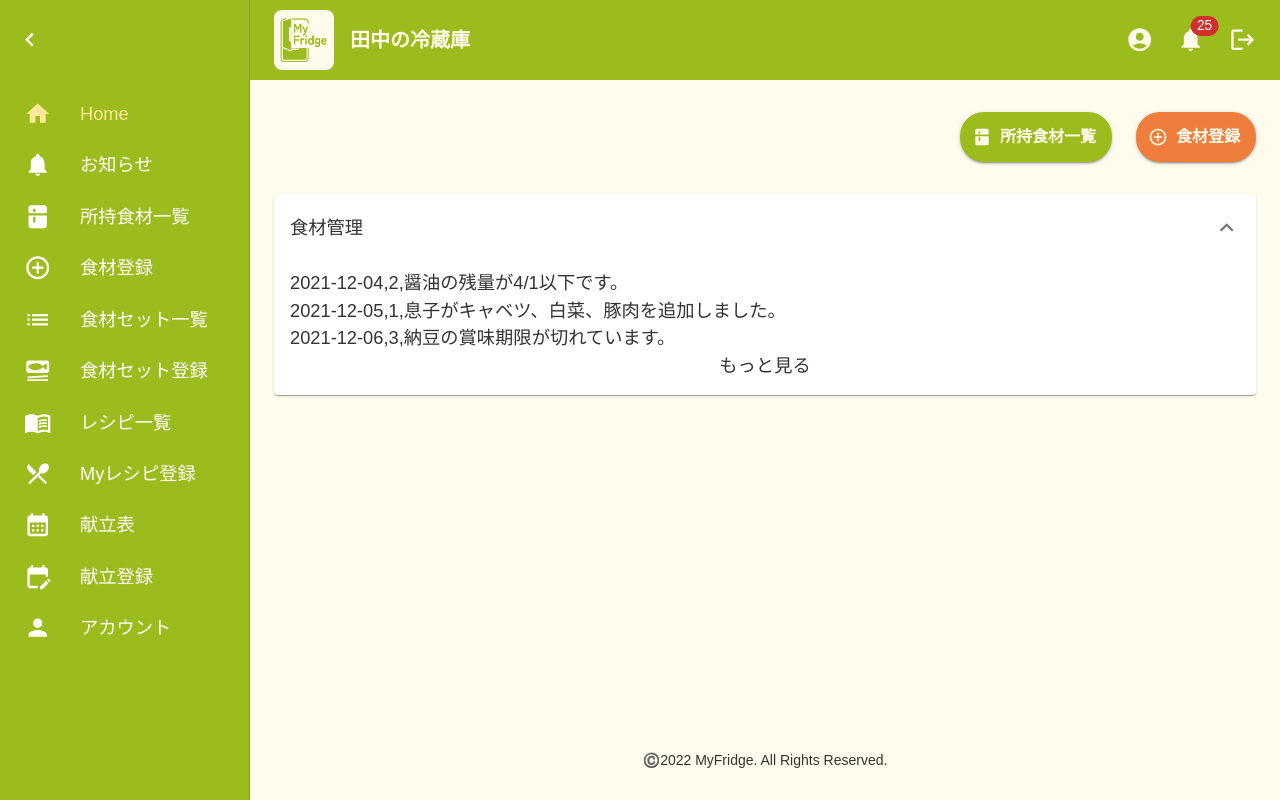
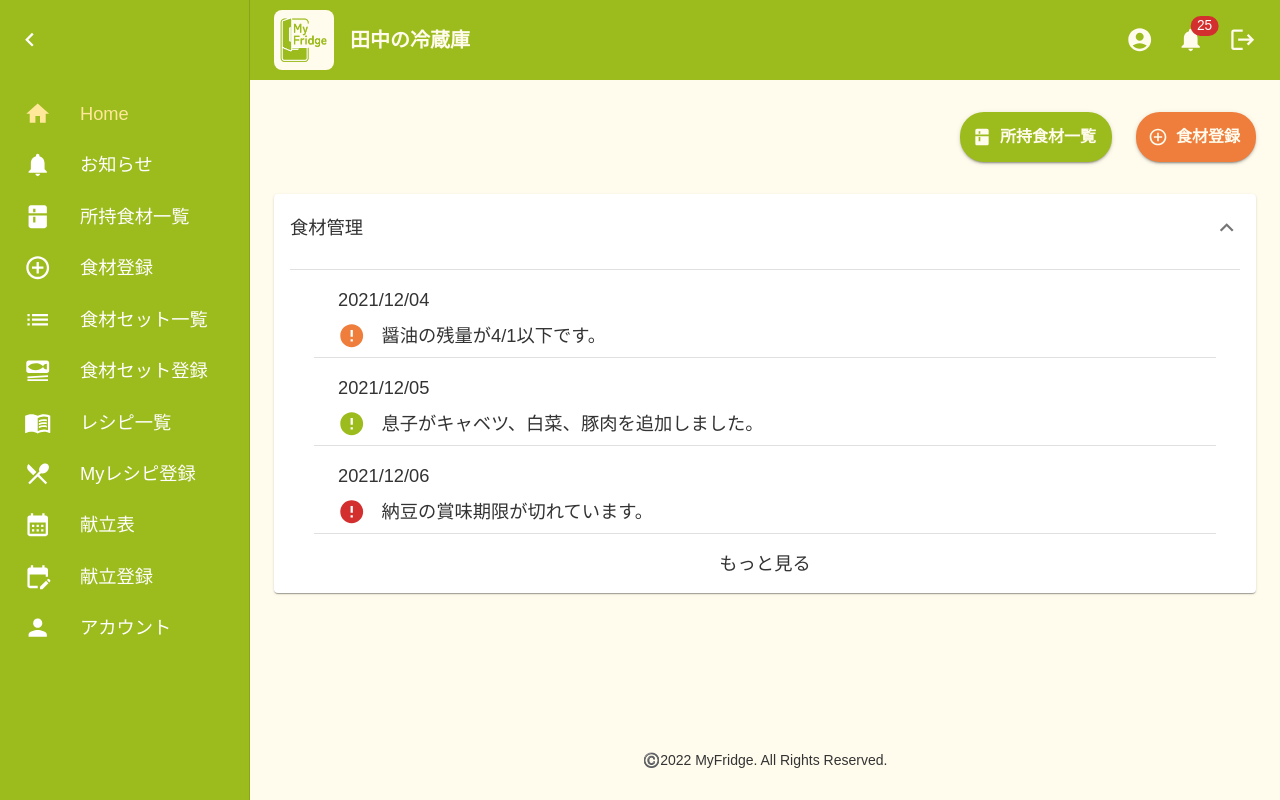
Before and after one commit to masaokaka/my-fridge-frontend, a React (Vite) app in the folder src/: page / in a window 1280 px wide. Built offline with nearby package versions, Linux system fonts and the light colour scheme; a web font is replaced by a local one.

Commit message:
update:食材管理リストの作成とデザイン指定

```diff
--- a/src/src/components/pages/Home/FoodManagementList/hooks.ts
+++ b/src/src/components/pages/Home/FoodManagementList/hooks.ts
@@ -1,5 +1,6 @@
 import { useCallback, useMemo, useState } from 'react';
 import { FoodManagement } from './types';
+import { ACCENT_COLOR, ERROR_COLOR, MAIN_COLOR } from '../../../../style';
 
 /**
  * アコーディオン開閉関数
@@ -18,6 +19,23 @@ export const handleChange = (
     return;
   }
   open();
+};
+
+/**
+ * アイコンカラーを選択する関数
+ *
+ * @param レベル 1: 低, 2: 中, 3: 高
+ *
+ * @returns カラーコード
+ */
+export const selectColor = (level: 1 | 2 | 3): string => {
+  if (level === 1) {
+    return MAIN_COLOR;
+  }
+  if (level === 2) {
+    return ACCENT_COLOR;
+  }
+  return ERROR_COLOR;
 };
 
 /**
--- a/src/src/components/pages/Home/FoodManagementList/presenter.tsx
+++ b/src/src/components/pages/Home/FoodManagementList/presenter.tsx
@@ -1,50 +1,51 @@
-import { ExpandMore } from '@mui/icons-material';
+import { ExpandMore, Error } from '@mui/icons-material';
 import {
   Accordion,
   AccordionDetails,
   AccordionSummary,
   Box,
+  Divider,
   Typography,
 } from '@mui/material';
 import { useToggle } from '../../../../utils/useToggle';
-import { handleChange, useCreateFoodDisplayList } from './hooks';
+import { handleChange, selectColor, useCreateFoodDisplayList } from './hooks';
 import { FoodManagement } from './types';
 
 const mockData: FoodManagement[] = [
   {
     id: 1,
     level: 2,
-    date: '2021-12-04',
+    date: '2021/12/04',
     message: '醤油の残量が4/1以下です。',
   },
   {
     id: 2,
     level: 1,
-    date: '2021-12-05',
+    date: '2021/12/05',
     message: '息子がキャベツ、白菜、豚肉を追加しました。',
   },
   {
     id: 3,
     level: 3,
-    date: '2021-12-06',
+    date: '2021/12/06',
     message: '納豆の賞味期限が切れています。',
   },
   {
     id: 4,
     level: 2,
-    date: '2021-12-04',
+    date: '2021/12/04',
     message: '醤油の残量が4/1以下です。',
   },
   {
     id: 5,
     level: 1,
-    date: '2021-12-05',
+    date: '2021/12/05',
     message: '息子がキャベツ、白菜、豚肉を追加しました。',
   },
   {
     id: 6,
     level: 3,
-    date: '2021-12-06',
+    date: '2021/12/06',
     message: '納豆の賞味期限が切れています。',
   },
 ];
@@ -68,14 +69,34 @@ const FoodManagementListPresenter = () => {
           <Typography>食材管理</Typography>
         </AccordionSummary>
         <AccordionDetails>
+          <Divider />
           <Box>
             {foodDisplayList.map((item) => (
-              <Box key={item.id}>
-                {item.date},{item.level},{item.message}
+              <Box key={item.id} marginTop={2} paddingLeft={3} paddingRight={3}>
+                <Box marginBottom={1} paddingLeft={3} paddingRight={3}>
+                  {item.date}
+                  <Box
+                    style={{
+                      display: 'flex',
+                      alignItems: 'center',
+                      marginTop: '8px',
+                    }}
+                  >
+                    <Error style={{ color: selectColor(item.level) }} />
+                    <Typography marginLeft={2}>{item.message}</Typography>
+                  </Box>
+                </Box>
+                <Divider />
               </Box>
             ))}
           </Box>
-          <Box style={{ textAlign: 'center', cursor: 'pointer' }}>
+          <Box
+            style={{
+              textAlign: 'center',
+              cursor: 'pointer',
+              marginTop: '16px',
+            }}
+          >
             {showMoreButton && (
               <Typography onClick={() => addDisplayList()}>
                 もっと見る
--- a/src/src/components/pages/Home/FoodManagementList/types.ts
+++ b/src/src/components/pages/Home/FoodManagementList/types.ts
@@ -1,6 +1,6 @@
 export type FoodManagement = {
   id: number;
-  level: number;
+  level: 1 | 2 | 3;
   date: string;
   message: string;
 };
--- a/src/src/style/index.ts
+++ b/src/src/style/index.ts
@@ -5,6 +5,7 @@ export const MAIN_COLOR = '#9CBB1C';
 export const ACCENT_COLOR = '#EF7D3C';
 export const TEXT_COLOR = '#333';
 export const WHITE_COLOR = '#fff';
+export const ERROR_COLOR = 'd32f2f';
 
 export const theme = createTheme({
   typography: {
```
